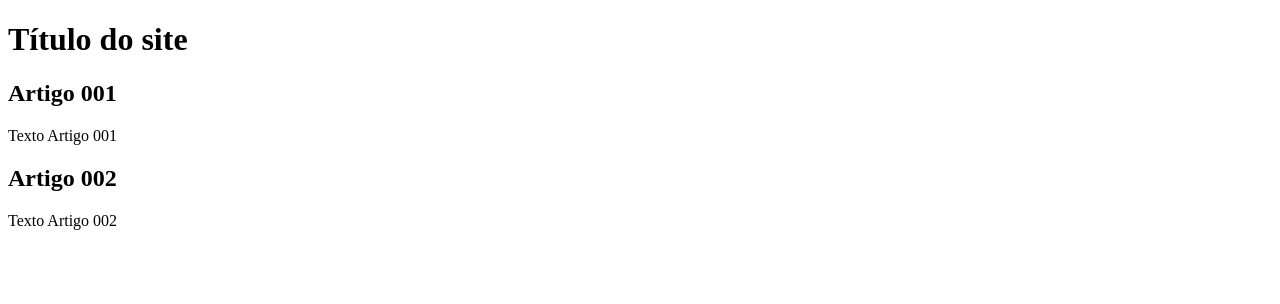
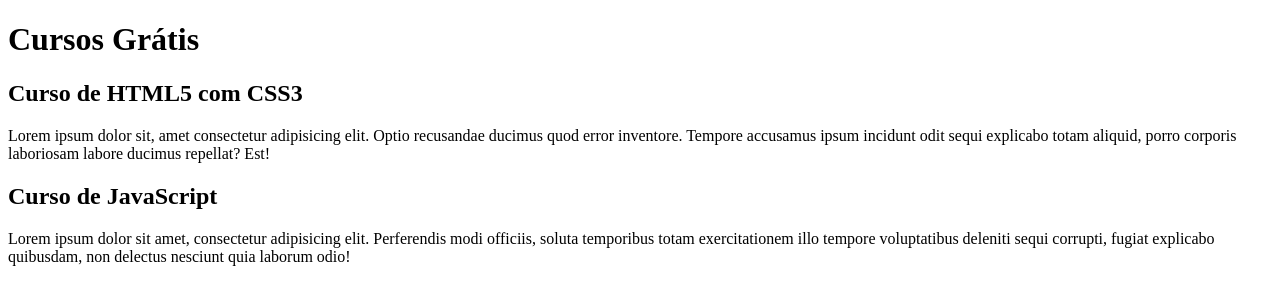
Before and after one commit to karisa20/projeto-site, a plain HTML site: page index.html in a window 1280 px wide. Drawn offline with Linux system fonts and the light colour scheme.

Commit message:
comecei a escrever o conteúdo

```diff
--- a/index.html
+++ b/index.html
@@ -8,15 +8,15 @@
 <body>
     <main>
         <header>
-            <h1>Título do site</h1>
+            <h1>Cursos Grátis</h1>
         </header>
         <article>
-            <h2>Artigo 001</h2>
-            <p>Texto Artigo 001</p>
+            <h2>Curso de HTML5 com CSS3</h2>
+            <p>Lorem ipsum dolor sit, amet consectetur adipisicing elit. Optio recusandae ducimus quod error inventore. Tempore accusamus ipsum incidunt odit sequi explicabo totam aliquid, porro corporis laboriosam labore ducimus repellat? Est!</p>
         </article>
         <article>
-            <h2>Artigo 002</h2>
-            <p>Texto Artigo 002</p>
+            <h2>Curso de JavaScript</h2>
+            <p>Lorem ipsum dolor sit amet, consectetur adipisicing elit. Perferendis modi officiis, soluta temporibus totam exercitationem illo tempore voluptatibus deleniti sequi corrupti, fugiat explicabo quibusdam, non delectus nesciunt quia laborum odio!</p>
         </article>
     </main>
 </body>
```
